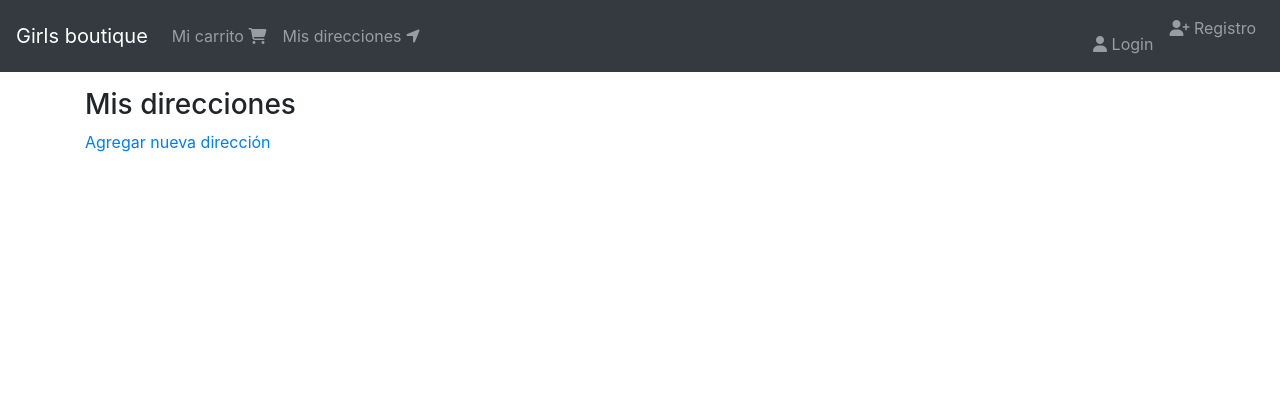
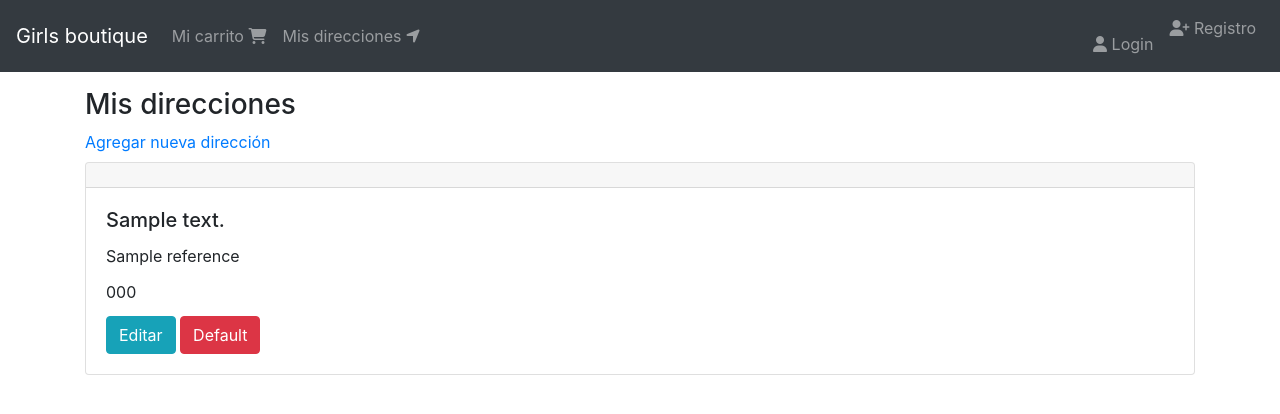
Before and after one commit to JairEscamilla/online-store, a Django app: template shipping_addresses/templates/shipping_addresses/shipping_addresses.html in a window 1280 px wide. Shown: the top 414 px of the page. Run offline with Django 3.2, Linux system fonts and the light colour scheme; the template is opened without the code that fills it: most values are stand-ins (such as "Sample title", 1, 10 or a date in 2020); some libraries are stand-ins or nearby versions.

Commit message:
Listando direcciones de los usuarios

```diff
--- a/shipping_addresses/models.py
+++ b/shipping_addresses/models.py
@@ -15,3 +15,7 @@ class ShippingAddress(models.Model):
 
     def __str__(self):
         return self.postal_code
+
+    @property
+    def address(self):
+        return '{} - {} - {}'.format(self.city, self.state, self.country)
--- a/shipping_addresses/templates/shipping_addresses/shipping_addresses.html
+++ b/shipping_addresses/templates/shipping_addresses/shipping_addresses.html
@@ -6,5 +6,12 @@
             Mis direcciones
         </div>
         <a href="{% url 'shipping_addresses:create' %}">Agregar nueva dirección</a>
+        <div class="mt-2">
+            {% for address in object_list %}
+            <div class="mt-2">
+                {% include "shipping_addresses/snippets/s_address.html" %}
+            </div>
+            {% endfor %}
+        </div>
     </div>
 {% endblock content %}
--- /dev/null
+++ b/shipping_addresses/templates/shipping_addresses/snippets/s_address.html
@@ -0,0 +1,27 @@
+<div class="card">
+    <h5 class="card-header">
+
+    </h5>
+    <div class="card-body">
+        <h5 class="card-title">
+            {{ address.address }}
+        </h5>
+        <div class="card-title">
+            {{ address.reference }}
+        </div>
+        <div class="card-title">
+            {{ address.postal_code }}
+        </div>
+
+        <div class="mt-2">
+            <a href="#" class="btn btn-info">Editar</a>
+            {% if address.default %}
+                <div class="text-info">
+                    Dirección principal
+                </div>
+            {% else %}
+                <a href="#" class="btn btn-danger">Default</a>
+            {% endif %}
+        </div>
+    </div>
+</div>
```
